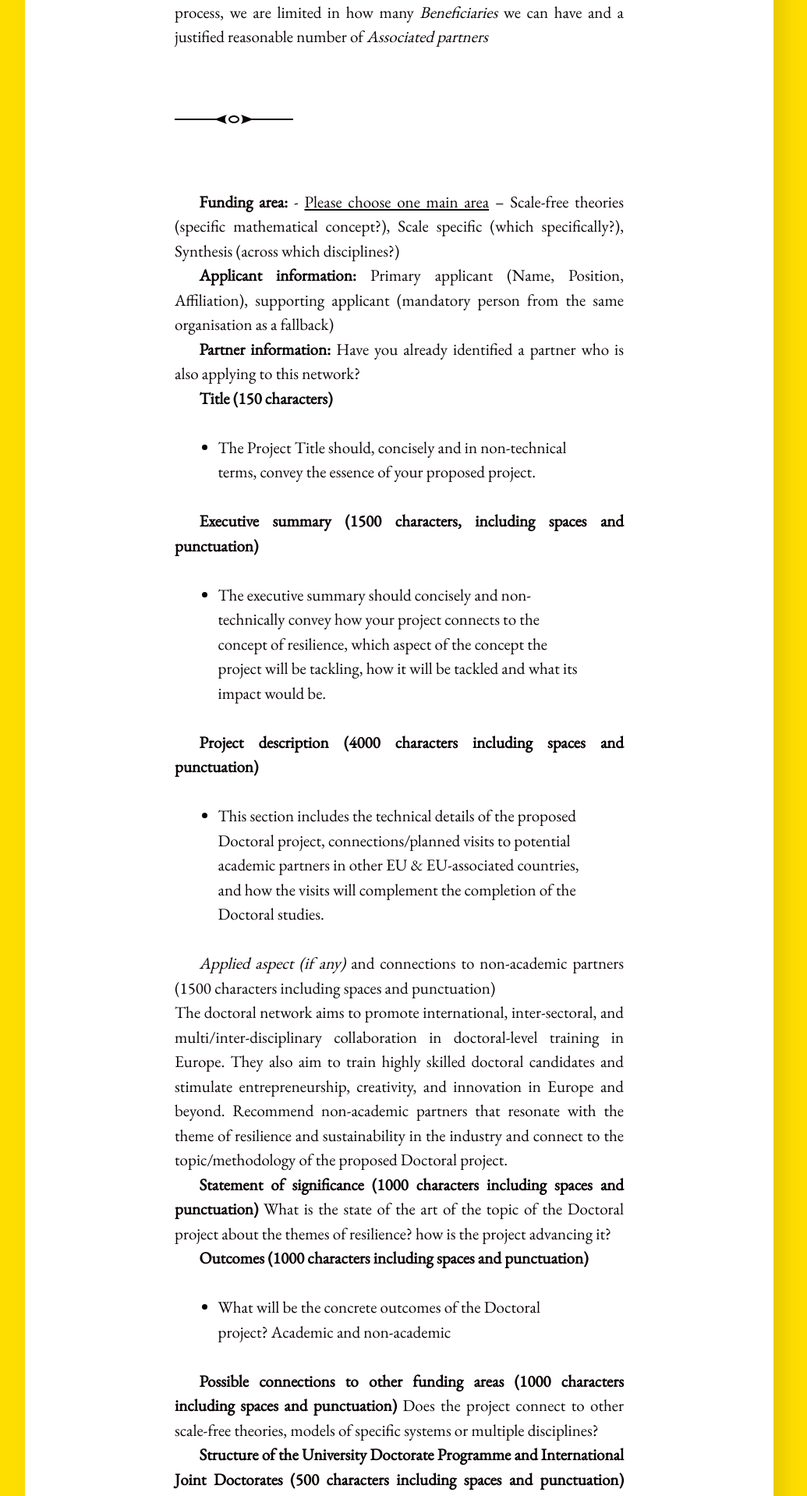
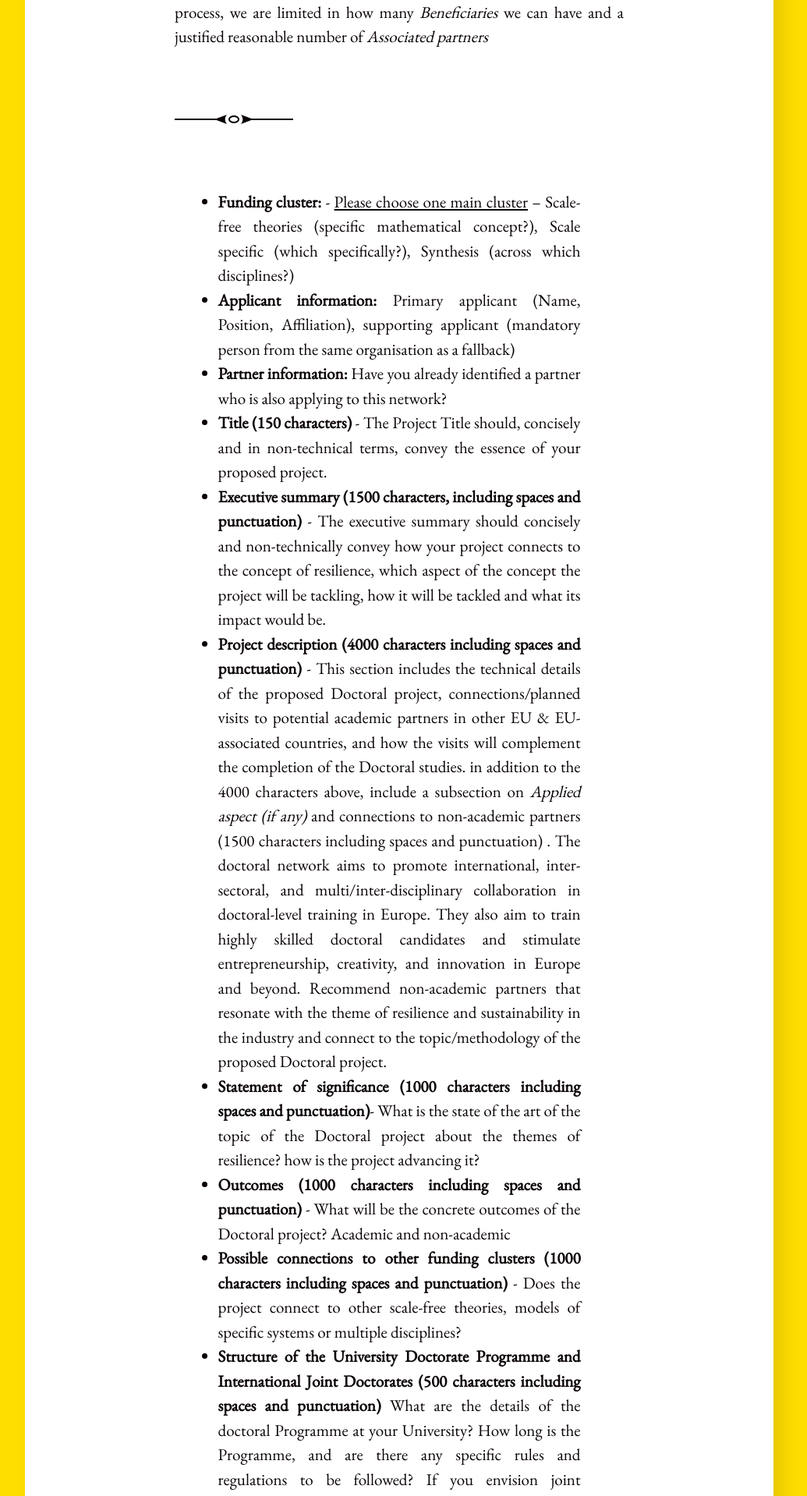
Before and after one commit to resilientEU/resilientEU.github.io, a Jekyll site: the page built from membership.md, in a window 1280 px wide. Shown: the part 2552-4470 px from the top of the page at 78% size, without its empty margins (128-1163 px from the left). Built offline with Jekyll 4.4.1, drawn with Linux system fonts in a browser that asks for light colours.

Commit message:
Update membership.md

```diff
--- a/membership.md
+++ b/membership.md
@@ -54,36 +54,30 @@ Hence, while we appreciate your time and effort in being a part of the applicati
 
 
 ---
-**Funding area:** - [Please choose one main area](https://resilienteu.github.io/about.html) -- Scale-free theories (specific mathematical concept?), Scale specific (which specifically?), Synthesis (across which disciplines?)
 
-**Applicant information:** Primary applicant (Name, Position, Affiliation), supporting applicant (mandatory person from the same organisation as a fallback)
+- **Funding cluster:** - [Please choose one main cluster](https://resilienteu.github.io/about.html) -- Scale-free theories (specific mathematical concept?), Scale specific (which specifically?), Synthesis (across which disciplines?)
 
-**Partner information:** Have you already identified a partner who is also applying to this network?
+- **Applicant information:** Primary applicant (Name, Position, Affiliation), supporting applicant (mandatory person from the same organisation as a fallback)
 
-**Title (150 characters)**
-- The Project Title should, concisely and in non-technical terms, convey the essence of your proposed project.
+- **Partner information:** Have you already identified a partner who is also applying to this network?
 
-**Executive summary (1500 characters, including spaces and punctuation)**
- - The executive summary should concisely and non-technically convey how your project connects to the concept of resilience, which aspect of the concept the project will be tackling, how it will be tackled and what its impact would be.
+- **Title (150 characters)** - The Project Title should, concisely and in non-technical terms, convey the essence of your proposed project.
 
-**Project description (4000 characters including spaces and punctuation)**
- - This section includes the technical details of the proposed Doctoral project, connections/planned visits to potential academic partners in other EU & EU-associated countries, and how the visits will complement the completion of the Doctoral studies.
+- **Executive summary (1500 characters, including spaces and punctuation)** - The executive summary should concisely and non-technically convey how your project connects to the concept of resilience, which aspect of the concept the project will be tackling, how it will be tackled and what its impact would be.
 
-*Applied aspect (if any)* and connections to non-academic partners (1500 characters including spaces and punctuation)
+- **Project description (4000 characters including spaces and punctuation)** - This section includes the technical details of the proposed Doctoral project, connections/planned visits to potential academic partners in other EU & EU-associated countries, and how the visits will complement the completion of the Doctoral studies.
+in addition to the 4000 characters above, include a subsection on *Applied aspect (if any)* and connections to non-academic partners (1500 characters including spaces and punctuation) .
 The doctoral network aims to promote international, inter-sectoral, and multi/inter-disciplinary collaboration in doctoral-level training in Europe. They also aim to train highly skilled doctoral candidates and stimulate entrepreneurship, creativity, and innovation in Europe and beyond. Recommend non-academic partners that resonate with the theme of resilience and sustainability in the industry and connect to the topic/methodology of the proposed Doctoral project.
 
-**Statement of significance (1000 characters including spaces and punctuation)**
-What is the state of the art of the topic of the Doctoral project about the themes of resilience? how is the project advancing it?
+- **Statement of significance (1000 characters including spaces and punctuation)**- What is the state of the art of the topic of the Doctoral project about the themes of resilience? how is the project advancing it?
 
-**Outcomes (1000 characters including spaces and punctuation)**
-- What will be the concrete outcomes of the Doctoral project? Academic and non-academic
+- **Outcomes (1000 characters including spaces and punctuation)** - What will be the concrete outcomes of the Doctoral project? Academic and non-academic
 
-**Possible connections to other funding areas (1000 characters including spaces and punctuation)**
-Does the project connect to other scale-free theories, models of specific systems or multiple disciplines?
+- **Possible connections to other funding clusters (1000 characters including spaces and punctuation)** - Does the project connect to other scale-free theories, models of specific systems or multiple disciplines?
 
-**Structure of the University Doctorate Programme and International Joint Doctorates (500 characters including spaces and punctuation)**
-What are the details of the doctoral Programme at your University? How long is the Programme, and are there any specific rules and regulations to be followed? If you envision joint doctorates, then does the University allow for it?
+- **Structure of the University Doctorate Programme and International Joint Doctorates (500 characters including spaces and punctuation)** What are the details of the doctoral Programme at your University? How long is the Programme, and are there any specific rules and regulations to be followed? If you envision joint doctorates, then does the University allow for it?
 
----
+
+----------
 
 *Please send in your **completely** filled LOIs by the deadline - 31st of December 2024.*
```
